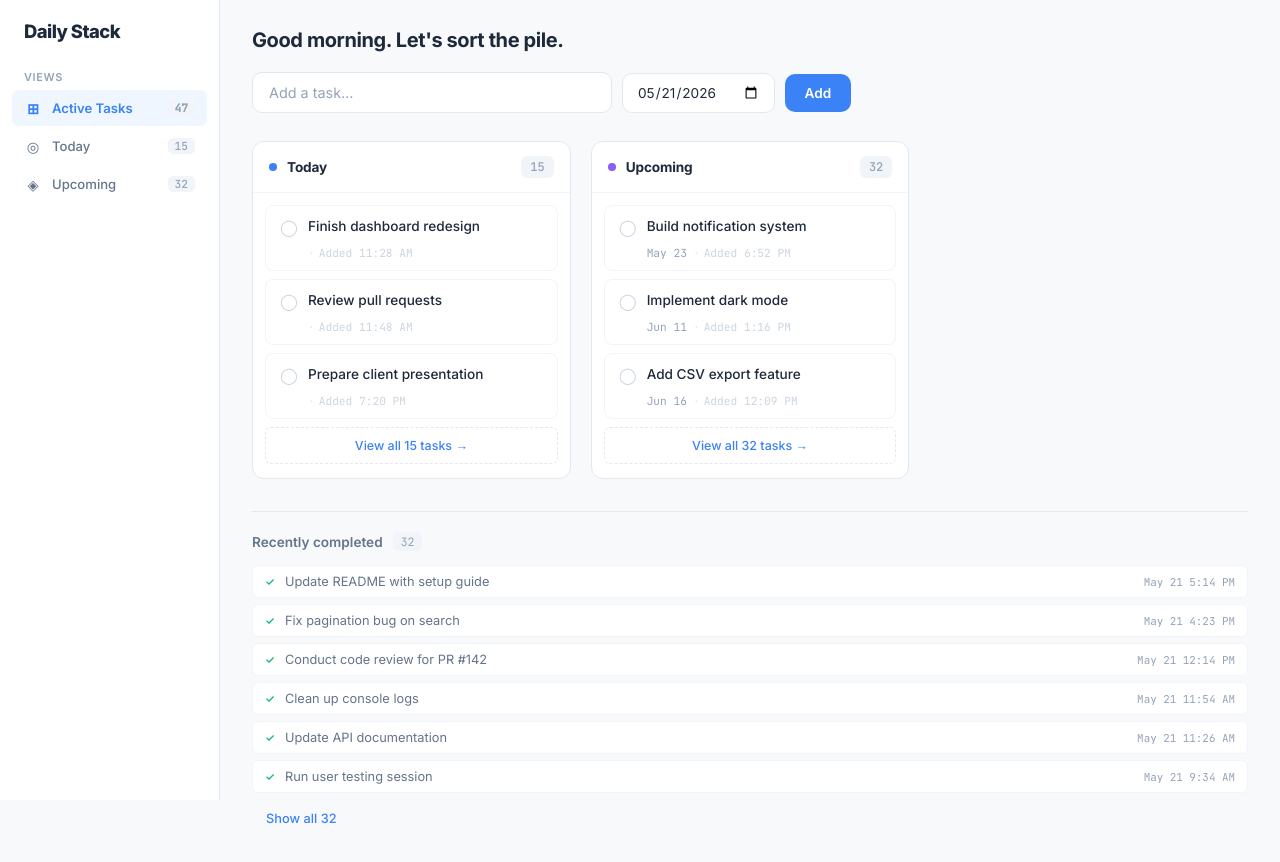
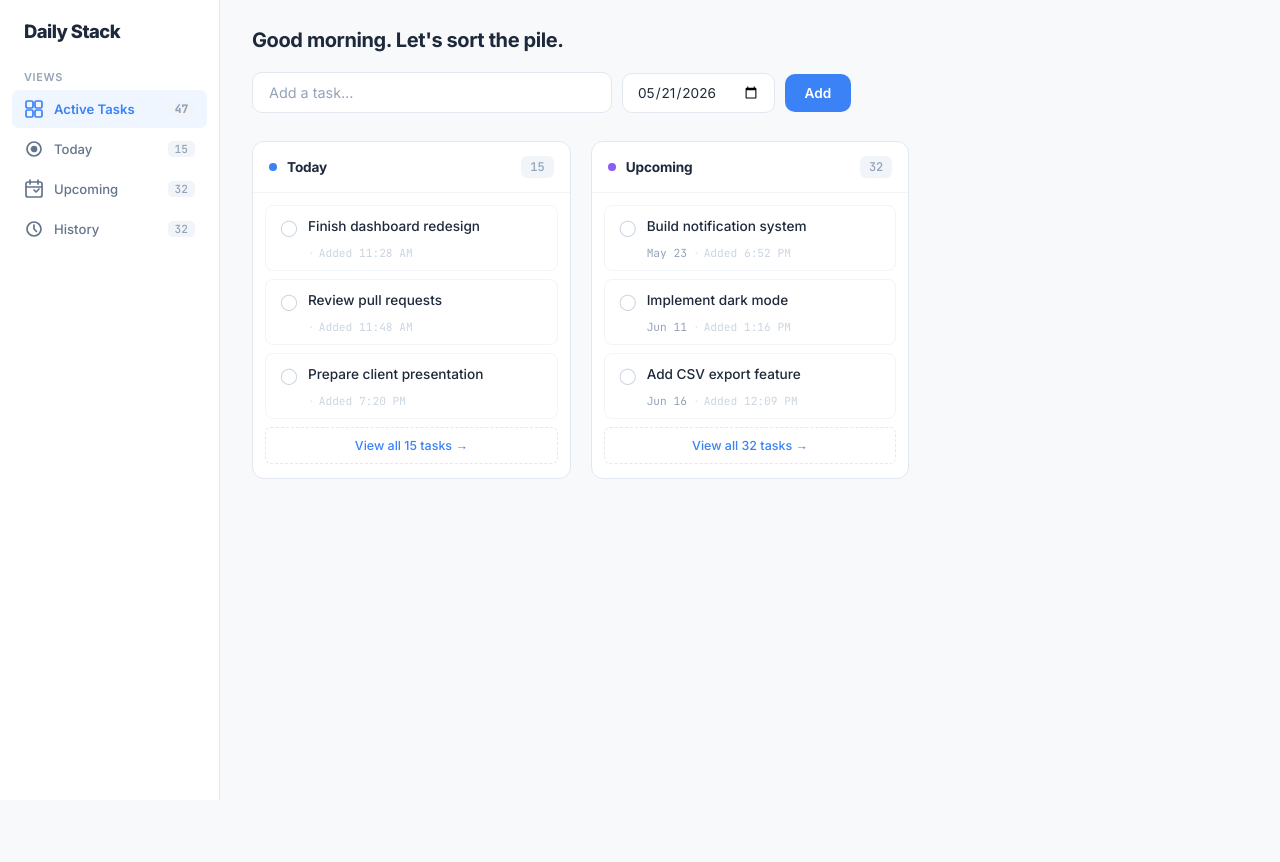
Before and after one commit to Mrreubs/Daily-Stack-App, a React (Vite) app: page / in a window 1280 px wide. After the commit the page ends 800 px from the top, so only its background shows below. Built offline with nearby package versions, Linux system fonts and the light colour scheme.

Commit message:
Add History nav view with professional SVG icons

```diff
--- a/src/App.css
+++ b/src/App.css
@@ -76,13 +76,18 @@
 }
 
 .sidebar-btn-icon {
-  width: 18px;
-  height: 18px;
+  width: 20px;
+  height: 20px;
   display: flex;
   align-items: center;
   justify-content: center;
   flex-shrink: 0;
-  font-size: 0.9rem;
+  color: currentColor;
+}
+
+.sidebar-btn-icon svg {
+  width: 20px;
+  height: 20px;
 }
 
 .sidebar-btn-count {
@@ -93,6 +98,8 @@
   background: var(--bg-hover);
   padding: 1px 7px;
   border-radius: 5px;
+  min-width: 22px;
+  text-align: center;
 }
 
 .main-content {
@@ -187,53 +194,59 @@
   margin-bottom: 32px;
 }
 
-.history-section {
-  border-top: 1px solid var(--border);
-  padding-top: 20px;
+.history-view {
+  max-width: 600px;
 }
 
-.history-header {
+.history-view-header {
   display: flex;
   align-items: center;
   gap: 10px;
-  margin-bottom: 14px;
+  margin-bottom: 20px;
 }
 
-.history-title {
-  font-size: 0.85rem;
-  font-weight: 600;
-  color: var(--text-secondary);
+.history-view-title {
+  font-size: 1.1rem;
+  font-weight: 700;
+  color: var(--text-primary);
 }
 
-.history-count {
+.history-view-count {
   font-family: 'JetBrains Mono', monospace;
-  font-size: 0.72rem;
+  font-size: 0.75rem;
   color: var(--text-muted);
   background: var(--bg-hover);
   padding: 2px 8px;
   border-radius: 5px;
 }
 
-.history-list {
+.history-view-list {
   display: flex;
   flex-direction: column;
   gap: 6px;
+}
+
+.history-view-empty {
+  padding: 40px 20px;
+  text-align: center;
+  color: var(--text-muted);
+  font-size: 0.9rem;
 }
 
 .history-item {
   display: flex;
   align-items: center;
   gap: 10px;
-  padding: 8px 12px;
+  padding: 10px 14px;
   background: var(--bg-card);
   border: 1px solid var(--border-light);
-  border-radius: 6px;
-  font-size: 0.8rem;
+  border-radius: 8px;
+  font-size: 0.82rem;
   color: var(--text-secondary);
 }
 
 .history-item-check {
-  font-size: 0.7rem;
+  font-size: 0.75rem;
   color: var(--accent-done);
   font-weight: 600;
   flex-shrink: 0;
@@ -246,27 +259,9 @@
 
 .history-item-date {
   font-family: 'JetBrains Mono', monospace;
-  font-size: 0.68rem;
+  font-size: 0.7rem;
   color: var(--text-muted);
   flex-shrink: 0;
-}
-
-.history-toggle {
-  margin-top: 10px;
-  padding: 8px 14px;
-  border: none;
-  border-radius: 6px;
-  background: transparent;
-  color: var(--accent-today);
-  font-family: 'Inter', sans-serif;
-  font-size: 0.8rem;
-  font-weight: 500;
-  cursor: pointer;
-  transition: background 0.15s;
-}
-
-.history-toggle:hover {
-  background: var(--bg-hover);
 }
 
 @keyframes shake {
@@ -306,6 +301,7 @@
 
   .add-input {
     min-width: 100%;
+    width: 100%;
   }
 
   .add-date {
--- a/src/App.tsx
+++ b/src/App.tsx
@@ -1,6 +1,7 @@
 import { useState, useMemo, useRef } from 'react';
-import { type ColumnId, type Task, type FilterMode, FILTERS } from './types';
+import { type ColumnId, type Task, type FilterMode, NAV_ITEMS } from './types';
 import { Board } from './components/Board';
+import { IconAllTasks, IconToday, IconUpcoming, IconHistory } from './icons';
 import { pastDaysAgo, daysFromNow, todayStr, formatDateShort, formatTime } from './utils';
 import './App.css';
 
@@ -83,14 +84,18 @@ function generateSeedTasks(): Task[] {
   return tasks;
 }
 
-const HISTORY_SHOW = 6;
+const navIcon: Record<FilterMode, () => React.JSX.Element> = {
+  all: IconAllTasks,
+  today: IconToday,
+  upcoming: IconUpcoming,
+  history: IconHistory,
+};
 
 function App() {
   const [tasks, setTasks] = useState<Task[]>(generateSeedTasks);
   const [input, setInput] = useState('');
   const [dateInput, setDateInput] = useState(todayStr());
   const [shake, setShake] = useState(false);
-  const [showAllHistory, setShowAllHistory] = useState(false);
   const [filter, setFilter] = useState<FilterMode>('all');
   const inputRef = useRef<HTMLInputElement>(null);
 
@@ -149,24 +154,34 @@ function App() {
     );
   }
 
-  const filteredTasks = useMemo(() => {
+  const boardTasks = useMemo(() => {
+    if (filter === 'history') return [];
     if (filter === 'all') return tasks;
-    return tasks.filter((t) => t.column !== 'done');
+    return tasks.filter((t) => t.column === filter);
   }, [tasks, filter]);
 
   const todayCount = tasks.filter((t) => t.column === 'today').length;
   const upcomingCount = tasks.filter((t) => t.column === 'upcoming').length;
   const doneCount = tasks.filter((t) => t.column === 'done').length;
 
-  const doneTasks = useMemo(() => tasks.filter((t) => t.column === 'done'), [tasks]);
-  const recentDone = useMemo(
-    () => [...doneTasks].sort((a, b) => {
+  const doneTasks = useMemo(
+    () => tasks.filter((t) => t.column === 'done')
+      .sort((a, b) => {
         const da = a.completedAt ? new Date(a.completedAt).getTime() : 0;
         const db = b.completedAt ? new Date(b.completedAt).getTime() : 0;
         return db - da;
-    }).slice(0, showAllHistory ? doneTasks.length : HISTORY_SHOW),
-    [doneTasks, showAllHistory]
+      }),
+    [tasks]
   );
+
+  function navCount(id: FilterMode): number {
+    switch (id) {
+      case 'all': return todayCount + upcomingCount;
+      case 'today': return todayCount;
+      case 'upcoming': return upcomingCount;
+      case 'history': return doneCount;
+    }
+  }
 
   return (
     <div className="app-layout">
@@ -177,30 +192,30 @@ function App() {
 
         <span className="sidebar-section-label">Views</span>
         <nav className="sidebar-nav">
-          {FILTERS.map((f) => (
+          {NAV_ITEMS.map((item) => {
+            const Icon = navIcon[item.id];
+            return (
               <button
-              key={f.id}
-              className={`sidebar-btn${filter === f.id ? ' sidebar-btn--active' : ''}`}
-              onClick={() => setFilter(f.id)}
+                key={item.id}
+                className={`sidebar-btn${filter === item.id ? ' sidebar-btn--active' : ''}`}
+                onClick={() => setFilter(item.id)}
               >
-              <span className="sidebar-btn-icon">
-                {f.id === 'all' ? '⊞' : f.id === 'today' ? '◎' : '◈'}
-              </span>
-              <span>{f.label}</span>
-              <span className="sidebar-btn-count">
-                {f.id === 'all' ? todayCount + upcomingCount
-                : f.id === 'today' ? todayCount
-                : upcomingCount}
-              </span>
+                <span className="sidebar-btn-icon"><Icon /></span>
+                <span>{item.label}</span>
+                <span className="sidebar-btn-count">{navCount(item.id)}</span>
               </button>
-          ))}
+            );
+          })}
         </nav>
       </aside>
 
       <main className="main-content">
+        {filter !== 'history' ? (
+          <>
             <div className="welcome-msg">
               {new Date().getHours() < 12 ? 'Good morning' : new Date().getHours() < 17 ? 'Good afternoon' : 'Good evening'}. Let's sort the pile.
             </div>
+
             <div className="add-bar">
               <input
                 ref={inputRef}
@@ -224,21 +239,24 @@ function App() {
 
             <div className="board-section">
               <Board
-            tasks={filteredTasks}
+                tasks={boardTasks}
                 onMove={moveTask}
                 onDelete={deleteTask}
                 onComplete={completeTask}
               />
             </div>
-
-        {doneTasks.length > 0 && (
-          <section className="history-section">
-            <div className="history-header">
-              <span className="history-title">Recently completed</span>
-              <span className="history-count">{doneCount}</span>
+          </>
+        ) : (
+          <div className="history-view">
+            <div className="history-view-header">
+              <span className="history-view-title">Completed tasks</span>
+              <span className="history-view-count">{doneCount}</span>
             </div>
-            <div className="history-list">
-              {recentDone.map((task) => (
+            <div className="history-view-list">
+              {doneTasks.length === 0 ? (
+                <div className="history-view-empty">No completed tasks yet</div>
+              ) : (
+                doneTasks.map((task) => (
                   <div key={task.id} className="history-item">
                     <span className="history-item-check">✓</span>
                     <span className="history-item-title">{task.title}</span>
@@ -248,19 +266,10 @@ function App() {
                       {task.completedAt ? formatTime(new Date(task.completedAt)) : ''}
                     </span>
                   </div>
-              ))}
+                ))
+              )}
             </div>
-            {doneTasks.length > HISTORY_SHOW && (
-              <button
-                className="history-toggle"
-                onClick={() => setShowAllHistory((v) => !v)}
-              >
-                {showAllHistory
-                  ? 'Show less'
-                  : `Show all ${doneCount}`}
-              </button>
-            )}
-          </section>
+          </div>
         )}
       </main>
     </div>
--- /dev/null
+++ b/src/icons.tsx
@@ -0,0 +1,40 @@
+export function IconAllTasks() {
+  return (
+    <svg viewBox="0 0 20 20" fill="none" stroke="currentColor" strokeWidth="1.7" strokeLinecap="round" strokeLinejoin="round">
+      <rect x="2" y="2" width="7" height="7" rx="1.5" />
+      <rect x="11" y="2" width="7" height="7" rx="1.5" />
+      <rect x="2" y="11" width="7" height="7" rx="1.5" />
+      <rect x="11" y="11" width="7" height="7" rx="1.5" />
+    </svg>
+  );
+}
+
+export function IconToday() {
+  return (
+    <svg viewBox="0 0 20 20" fill="none" stroke="currentColor" strokeWidth="1.7" strokeLinecap="round" strokeLinejoin="round">
+      <circle cx="10" cy="10" r="7" />
+      <circle cx="10" cy="10" r="2.5" fill="currentColor" />
+    </svg>
+  );
+}
+
+export function IconUpcoming() {
+  return (
+    <svg viewBox="0 0 20 20" fill="none" stroke="currentColor" strokeWidth="1.7" strokeLinecap="round" strokeLinejoin="round">
+      <rect x="2" y="3" width="16" height="15" rx="2" />
+      <path d="M2 8h16" />
+      <path d="M6 1v4" />
+      <path d="M14 1v4" />
+      <path d="m10 11 2 2 3-3" />
+    </svg>
+  );
+}
+
+export function IconHistory() {
+  return (
+    <svg viewBox="0 0 20 20" fill="none" stroke="currentColor" strokeWidth="1.7" strokeLinecap="round" strokeLinejoin="round">
+      <circle cx="10" cy="10" r="7" />
+      <path d="M10 6v4l2.5 2.5" />
+    </svg>
+  );
+}
--- a/src/types.ts
+++ b/src/types.ts
@@ -20,10 +20,16 @@ export const COLUMNS: ColumnInfo[] = [
   { id: 'upcoming', label: 'Upcoming', accent: '#8B5CF6' },
 ];
 
-export type FilterMode = 'all' | 'today' | 'upcoming';
+export type FilterMode = 'all' | 'today' | 'upcoming' | 'history';
 
-export const FILTERS: { id: FilterMode; label: string }[] = [
+export interface NavItem {
+  id: FilterMode;
+  label: string;
+}
+
+export const NAV_ITEMS: NavItem[] = [
   { id: 'all', label: 'Active Tasks' },
   { id: 'today', label: 'Today' },
   { id: 'upcoming', label: 'Upcoming' },
+  { id: 'history', label: 'History' },
 ];
```
Lines whose indentation alone changed are shown as unchanged.
